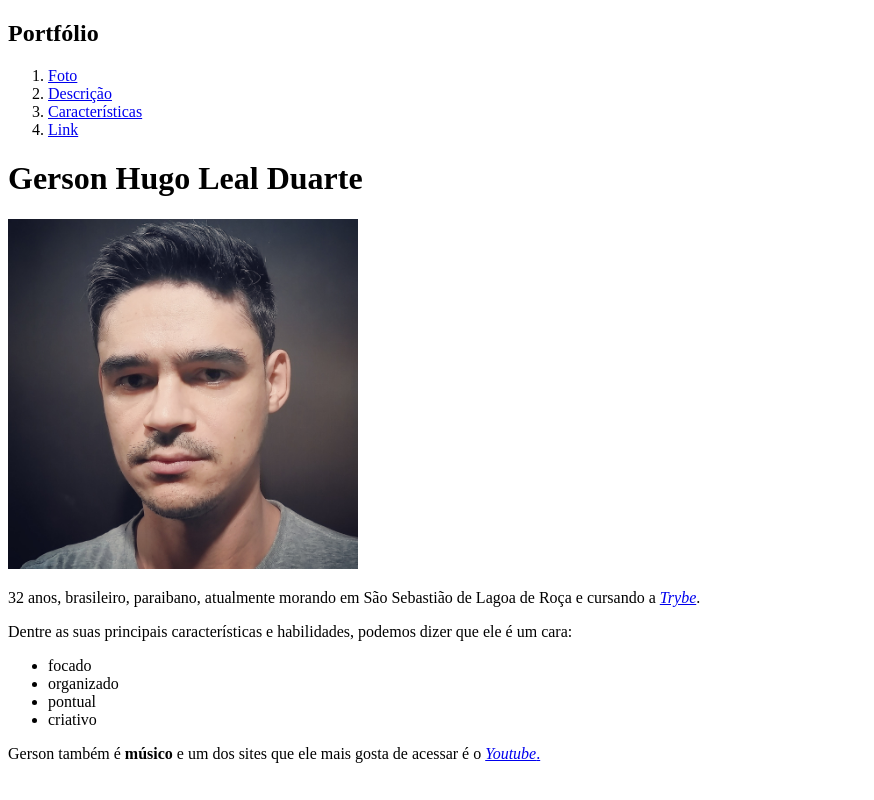
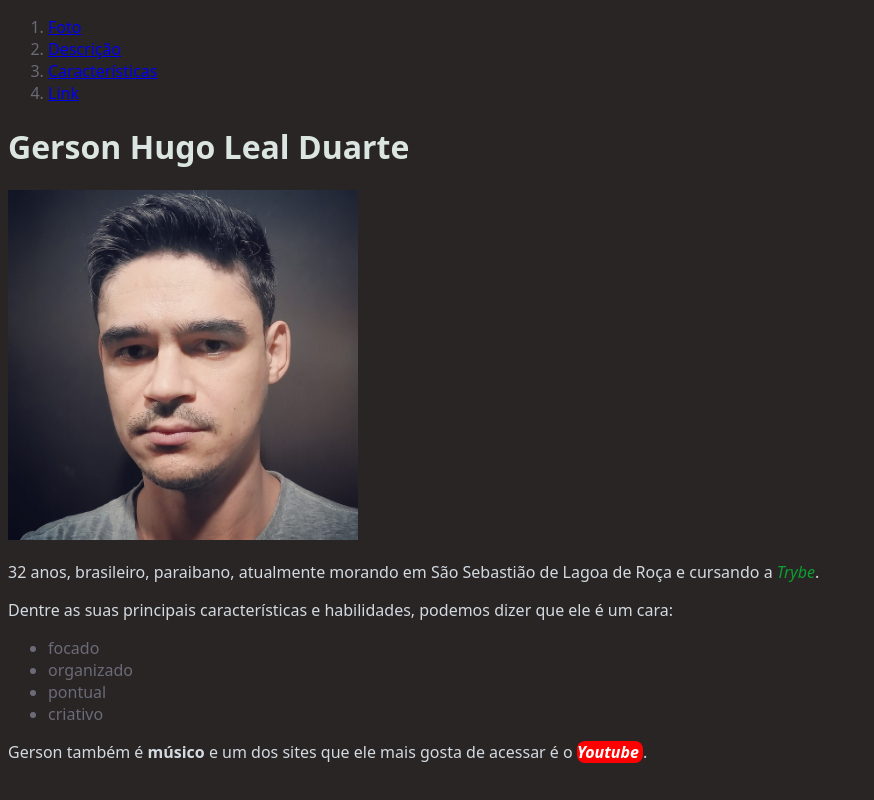
Before and after one commit to gersonhugo/portfolio, a plain HTML site: page index.html in a window 1280 px wide. Shown: the whole page, without its empty margins (0-874 px from the left). Drawn offline with Linux system fonts and the light colour scheme.

Commit message:
estilizado o portfólio de acordo com os requisitos do exercício

```diff
--- a/index.html
+++ b/index.html
@@ -2,29 +2,56 @@
 <html lang="pt-br">
 <head>
     <meta charset="UTF-8">
-    <meta http-equiv="X-UA-Compatible" content="IE=edge">
-    <meta name="viewport" content="width=device-width, initial-scale=1.0">
     <title>Portfólio - Gerson Hugo</title>
+    <style>
+        #titulo {
+            color: rgb(219, 230, 227);
+            font-family: system-ui, monospace;
+        }
+
+        body {
+            font-family: system-ui, sans-serif;
+            background-color: rgb(41, 37, 37);
+            color: rgb(211, 218, 224);
+        }
+
+        #trybe {
+            color: rgb(9, 160, 47);
+            text-decoration: none;
+        }
+
+        .lista {
+            color: rgb(107, 107, 119);
+        }
+
+        #youtube{
+            background-color: red;
+            color: white;
+            text-decoration: none;
+            border-radius: 8px;
+            font-weight: bold;
+        }
+
+    </style>
 </head>
 <body>
-    <h2>Portfólio</h2>
-    <ol>
+    <ol class="lista">
         <li><a href="#foto">Foto</a></li>
         <li><a href="#descricao">Descrição</a></li>
         <li><a href="#carac">Características</a></li>
         <li><a href="#link">Link</a></li>
     </ol>
-    <h1>Gerson Hugo Leal Duarte</h1>
+    <h1 id="titulo">Gerson Hugo Leal Duarte</h1>
     <img id="foto" src="gerson.jpg" width="350px" alt="Minha foto de perfil">
-    <p id="descricao">32 anos, brasileiro, paraibano, atualmente morando em São Sebastião de Lagoa de Roça e cursando a <em><a href="http://betrybe.com" target="_blank">Trybe</a></em>.</p>
+    <p id="descricao">32 anos, brasileiro, paraibano, atualmente morando em São Sebastião de Lagoa de Roça e cursando a <em><a id="trybe" href="http://betrybe.com" target="_blank">Trybe</a></em>.</p>
     <p id="carac">Dentre as suas principais características e habilidades, podemos dizer que ele é um cara:</p>
-    <ul>
+    <ul class="lista">
         <li>focado</li>
         <li>organizado</li>
         <li>pontual</li>
         <li>criativo</li>
     </ul>
 
-    <p id="link">Gerson também é <strong>músico</strong> e um dos sites que ele mais gosta de acessar é o <a href="http://youtube.com" target="_blank"><em>Youtube</em>.</a></p>
+    <p id="link">Gerson também é <strong>músico</strong> e um dos sites que ele mais gosta de acessar é o <a id="youtube" href="http://youtube.com" target="_blank"><em>Youtube </em></a>.</p>
 </body>
 </html>
```
